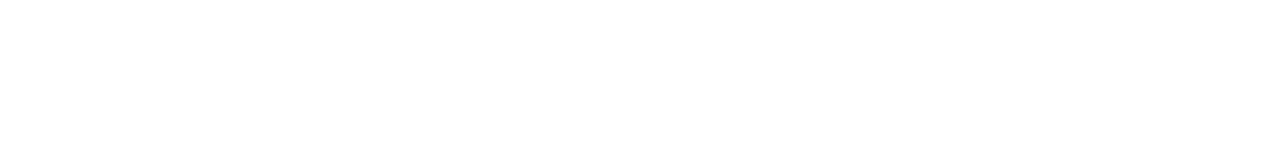
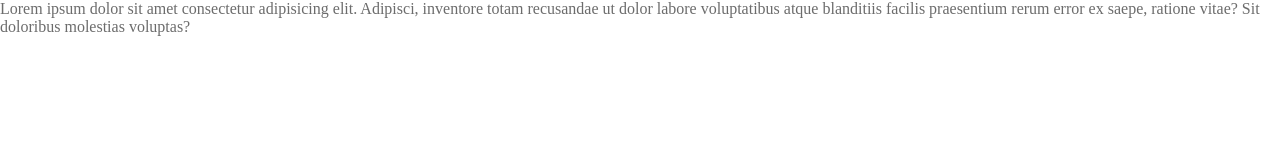
Before and after one commit to gsfranco/projeto-travelgram, a plain HTML site: page index.html in a window 1280 px wide. Drawn offline with Linux system fonts and the light colour scheme.

Commit message:
sec commit

```diff
--- a/index.html
+++ b/index.html
@@ -1,12 +1,17 @@
 <!DOCTYPE html>
 <html lang="pt-br">
+
 <head>
     <meta charset="UTF-8">
     <meta name="viewport" content="width=device-width, initial-scale=1.0">
     <title>Travelgram | Perfil de viagens</title>
     <link rel="stylesheet" href="styles/index.css">
 </head>
+
 <body>
+    <p>Lorem ipsum dolor sit amet consectetur adipisicing elit. Adipisci, inventore totam recusandae ut dolor labore
+        voluptatibus atque blanditiis facilis praesentium rerum error ex saepe, ratione vitae? Sit doloribus molestias
+        voluptas?</p>
+</body>
 
-</body>
 </html>
--- a/styles/global.css
+++ b/styles/global.css
@@ -3,3 +3,18 @@
     padding: 0;
     box-sizing: border-box;
 }
+
+:root {
+    --brand-color: #EF5F4C;
+    --background-color: #FFFFFF;
+    --surface-color: #F5F5F5;
+    --skeleton-color: #D9D9D9;
+    --shape-transparency: #FFFFFF91;
+    --text-color-primary: #313131;
+    --text-color-secondary: #6C6C6C;
+}
+
+body {
+    color: var(--text-color-secondary);
+    background-color: var(--background-color);
+}
```
Also changed, not shown: assets/AirplaneTilt.svg (added), assets/Image 01.png (added), assets/Image 02.png (added), assets/Image 03.png (added), assets/Image 04.png (added), assets/Image 05.png (added), assets/Image 06.png (added), assets/Image 07.png (added), assets/Image 08.png (added), assets/Image 09.png (added), assets/Image 10.png (added), assets/Image 11.png (added), assets/Image.svg (added), assets/Logo.svg (added), 2 more files, 1 other file.
